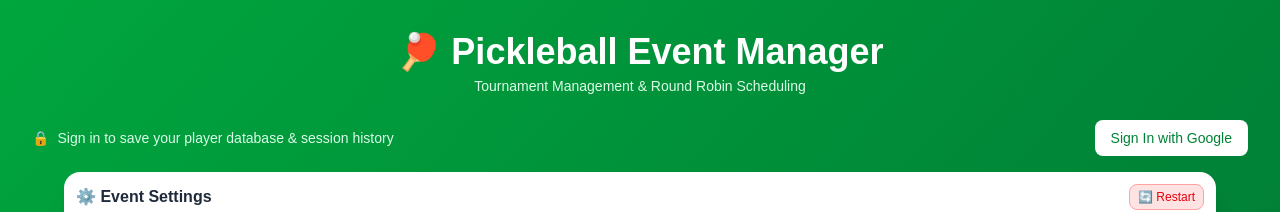
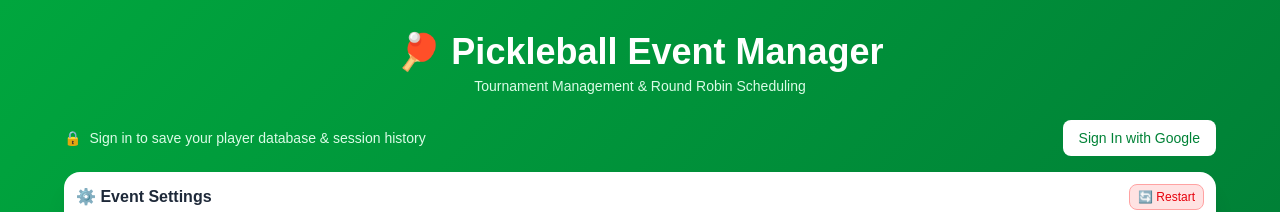
Before and after one commit to frankgqz/pickleball, a Next.js app: page / in a window 1280 px wide. Shown: the top 212 px of the page. Built offline with nearby package versions, Linux system fonts and the light colour scheme; no server answers.

Commit message:
google loging button fix1

```diff
--- a/components/AuthHeader.tsx
+++ b/components/AuthHeader.tsx
@@ -9,7 +9,8 @@ interface AuthHeaderProps {
 
 export function AuthHeader({ session }: AuthHeaderProps) {
   return (
-    <div className="flex justify-between items-center mb-4">
+    <div className="max-w-6xl mx-auto">
+      <div className="flex justify-between items-center mb-4">
       <div className="text-green-100 text-sm">
         {!session && (
           <span className="flex items-center gap-2">
@@ -41,6 +42,7 @@ export function AuthHeader({ session }: AuthHeaderProps) {
           </button>
         )}
       </div>
+      </div>
     </div>
   );
 }
```
